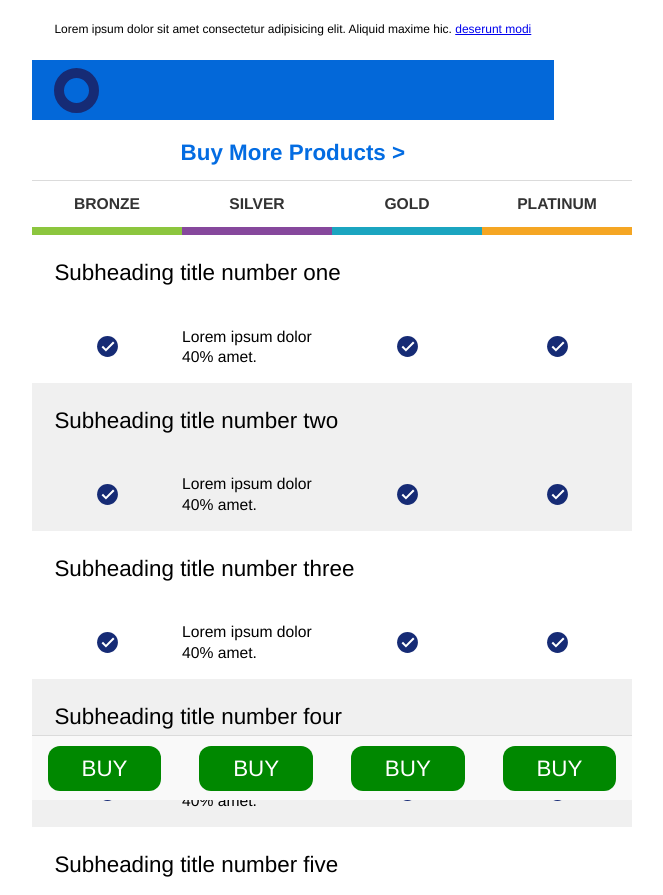
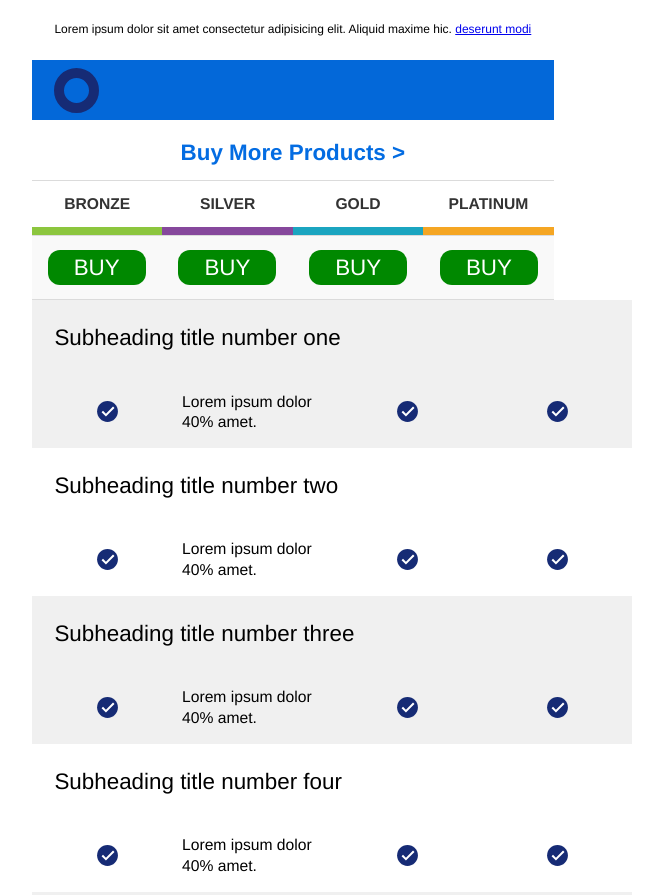
Before and after one commit to FrankDraws/compGrid02, a plain HTML site: page index.html in a window 1280 px wide. Shown: the top 895 px of the page, without its empty margins (308-971 px from the left). Drawn offline with Linux system fonts and the light colour scheme.

Commit message:
The basic updates have been implemented

```diff
--- a/app.css
+++ b/app.css
@@ -46,8 +46,8 @@ h3 {
 
 .topSection {
   max-width: 600px;
-  position: fixed;
-  top: 0;
+  position: sticky;
+  top: -60px;
 }
 
 .warning {
@@ -82,6 +82,7 @@ h3 {
 .ticketWidget {
   width: 100%;
   height: 60px;
+  background-color: #fff;
 }
 
 /*
@@ -92,10 +93,10 @@ h3 {
   display: flex;
   width: 100%;
   height: 55px;
-  position: sticky;
-  top: 0;
+  /* position: sticky;
+  top: 0; */
   border-top: 1px solid #dbdbdb;
-  margin-top: 180px;
+  /* margin-top: 180px; */
 }
 
 .product {
@@ -186,10 +187,9 @@ h3 {
   width: 100%;
   height: 65px;
   background-color: #f9f9f9;
-  position: sticky;
-  bottom: 0;
   padding: 0 .7em;
   border-top: 1px solid #dbdbdb;
+  border-bottom: 1px solid #dbdbdb;
 }
 
 .btn {
@@ -200,7 +200,7 @@ button {
   background-color: #008800;
   border: 0;
   border-radius: 12px;
-  height: 45px;
+  height: 35px;
   color: #fff;
   width: 20%;
   cursor: pointer;
@@ -210,16 +210,16 @@ button {
     / / / / LAYERING
 */
 
-.topSection, .nav, .ticketWidget, h3 {
-  z-index: -1;
+.topSection {
+  z-index: 500;
 }
 
-#header {
+/* #header {
   z-index: 50;
-}
+} */
 
 .cr {
-  z-index: 30;
+  z-index: -1;
 }
 
 #buytab {
--- a/index.html
+++ b/index.html
@@ -25,7 +25,6 @@
       <div class="ticketWidget">
         <h3>Buy More Products ></h3>
       </div>
-    </div>
 
       <div id="header">
         <div class="product bronze">
@@ -40,7 +39,16 @@
         <div class="product platinum">
           <p>PLATINUM</p>
         </div>
-    </div>
+      </div> <!-- END HEADER -->
+      <div id="buytab">
+        <button>BUY</button>
+        <button>BUY</button>
+        <button>BUY</button>
+        <button>BUY</button>
+      </div><!-- END BUY TAB-->
+    </div> <!-- END TOP SECTION-->
+
+
 
     <div class="cr">
       <div class="title">
@@ -735,12 +743,7 @@
       </div> <!-- END CELLS -->
     </div> <!-- END CR -->
 
-    <div id="buytab">
-      <button>BUY</button>
-      <button>BUY</button>
-      <button>BUY</button>
-      <button>BUY</button>
-    </div>
+
   </div> <!-- END CONTAINER -->
 </body>
 
```
Lines whose indentation alone changed are shown as unchanged.
